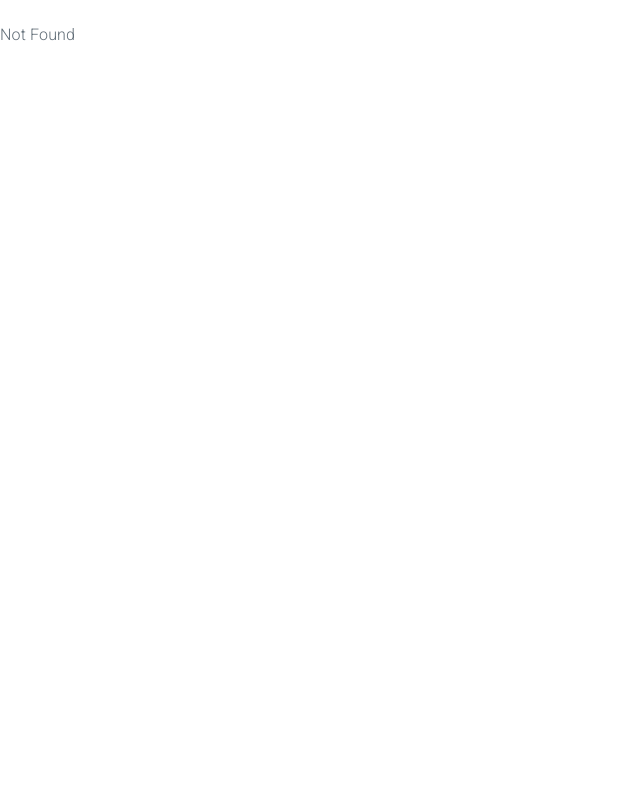
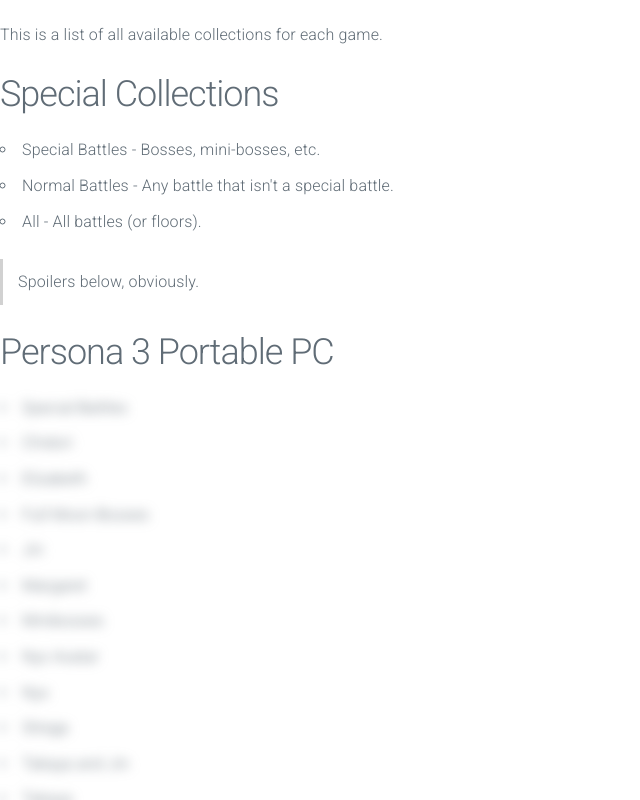
Before and after one commit to T-PoseRatkechi/PersonaMusicScript, a SvelteKit app in the folder sveltekit/: page /docs/collections in a window 1280 px wide. Before the commit this address had no page. Shown: the part 100-900 px from the top of the page, without its empty margins (0-640 px from the left). Before the commit the page ends 800 px from the top, so only its background shows below. Built offline with nearby package versions, Linux system fonts and the light colour scheme.

Commit message:
Add collections page.

```diff
--- /dev/null
+++ b/sveltekit/src/routes/docs/collections/+page.svelte
@@ -0,0 +1,35 @@
+<script lang="ts">
+	import gameCollections from './collections.json';
+</script>
+
+<h1>Collections</h1>
+<p>This is a list of all available collections for each game.</p>
+<h2>Special Collections</h2>
+<ul>
+	<li>Special Battles - Bosses, mini-bosses, etc.</li>
+	<li>Normal Battles - Any battle that isn't a special battle.</li>
+	<li>All - All battles (or floors).</li>
+</ul>
+<blockquote>Spoilers below, obviously.</blockquote>
+{#each gameCollections as gameCollection}
+	<h2>{gameCollection.Game}</h2>
+	<div class="game-collection">
+		<ul>
+			{#each gameCollection.Collections as collection}
+				<li>{collection}</li>
+			{/each}
+		</ul>
+	</div>
+{/each}
+
+<style>
+	.game-collection {
+		filter: blur(6px);
+		width: fit-content;
+		transition: filter 0.5s;
+	}
+
+	.game-collection:hover {
+		filter: none;
+	}
+</style>
```
